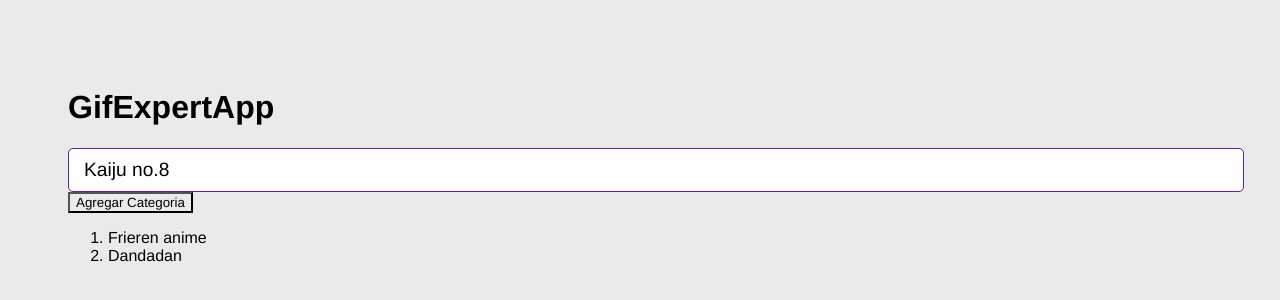
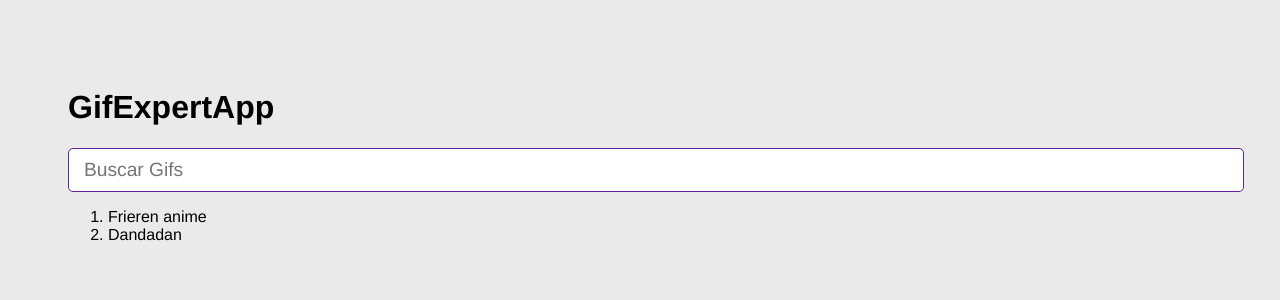
Before and after one commit to AntonioMolina97/react-gif-expert, a React (Vite) app: page / in a window 1280 px wide. Shown: the top 300 px of the page. Built offline with nearby package versions, Linux system fonts and the light colour scheme.

Commit message:
Validar que no se repitan las categorias

```diff
--- a/src/GifExpertApp.jsx
+++ b/src/GifExpertApp.jsx
@@ -5,23 +5,36 @@ export const GifExpertApp = () => {
 
   const [categories, setCategories] = useState(["Frieren anime", "Dandadan"]);
 
-  const onAddCategory = () => {
+  const onAddCategory = (newCategory) => {
+    const newCategoryLower = newCategory.toLowerCase();
+
+    if(categories.some(category => category.toLowerCase() === newCategoryLower)) return;
+    // if (categories.includes(newCategory)) return;
+
+    setCategories( cat => [newCategory,...categories]);
     // setCategories(['Bleach anime',...categories]);
-    setCategories( cat => ['Bleach anime',...categories]);
   }
 
   return (
     <>
         <h1>GifExpertApp</h1>
 
-        <AddCategory/>
+        <AddCategory
+        // setCategories={setCategories}
+        onNewCategory={event => onAddCategory(event)}
 
-        <button onClick={onAddCategory}>Agregar Categoria</button>
+        />
+
 
         <ol>
-          { categories.map( category => {
-            return <li key={category}>{category}</li>
-          })}
+          {
+            categories.map( category => (
+                <div key={category}>
+                  <li>{category}</li>
+                </div>
+              )
+            )
+          }
         </ol>
     </>
   )
--- a/src/components/AddCategory.jsx
+++ b/src/components/AddCategory.jsx
@@ -1,27 +1,28 @@
 import { useState } from 'react'
 
-export const AddCategory = () => {
+export const AddCategory = ({onNewCategory}) => {
 
 
-    const [inputValue, setInputValue] = useState('Kaiju no.8 ')
+    const [inputValue, setInputValue] = useState('');
 
     const onInputChange = ({target}) => {
         console.log(target.value);
         setInputValue(target.value);
      }
-    // const onInputChange = (event) => {
-    //     console.log(event.target.value);
-    //     setInputValue(event.target.value);
-    //  }
 
     const onSubmit = (event) => {
+        // console.log(event);
         event.preventDefault();
-        console.log(inputValue);
+        if(inputValue.trim().length <= 1) return;
+
+        // setCategories( categories => [inputValue, ...categories]);
+        setInputValue('');
+        onNewCategory(inputValue.trim())
      }
 
   return (
 
-    <form onSubmit={ (event) => onSubmit(event)}>
+    <form onSubmit={onSubmit}>
         <input
             type="text"
             placeholder='Buscar Gifs'
```
